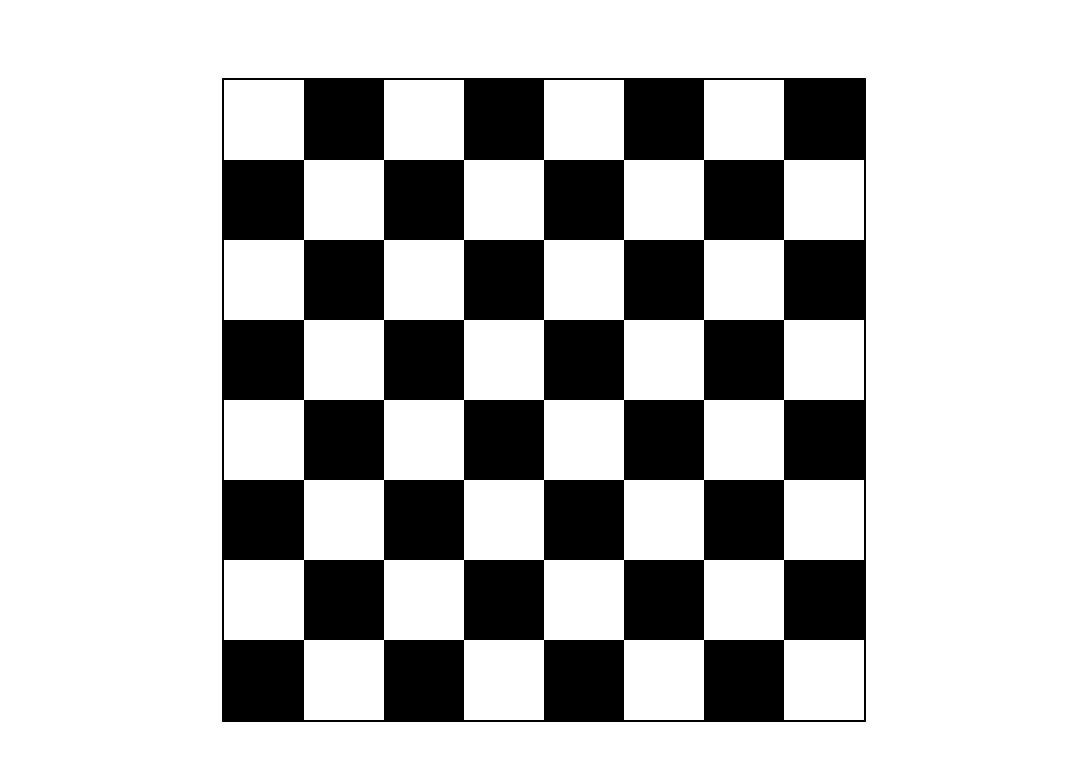
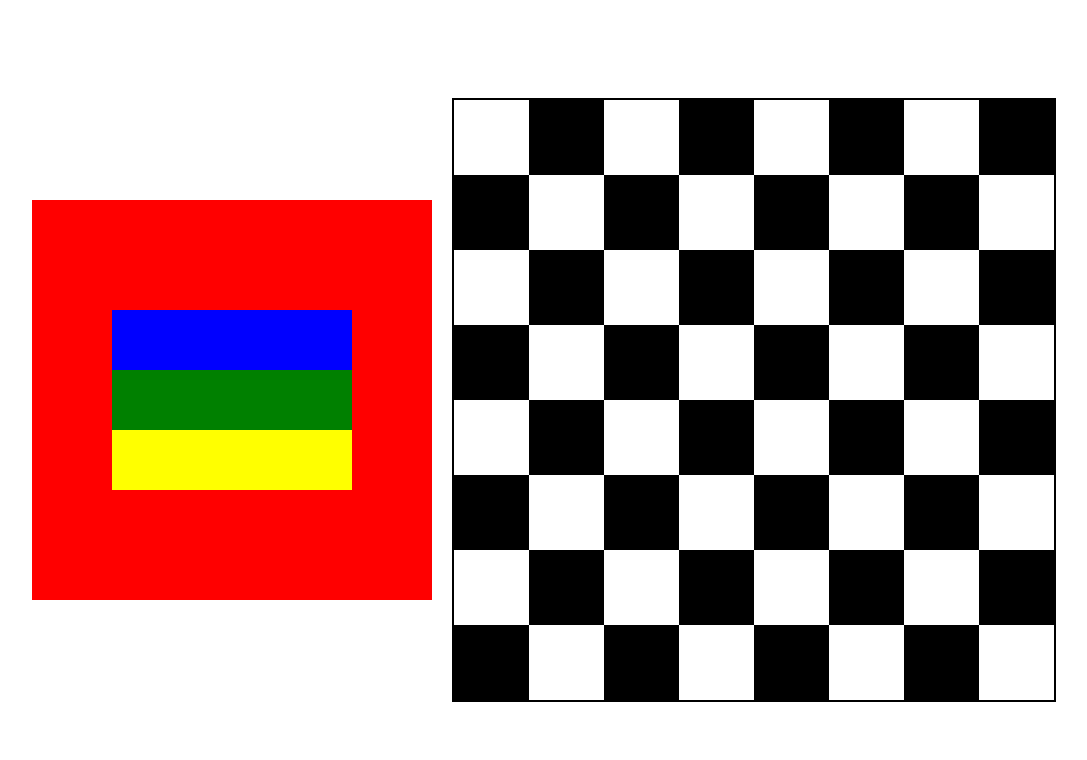
Before and after one commit to Mttt7/knightsTravails, a website built with webpack: page dist/index.html in a window 1280 px wide. Shown: the whole page, without its empty margins (96-1183 px from the left). Built offline with nearby package versions, Linux system fonts and the light colour scheme.

Commit message:
add sketch of menu

```diff
--- a/src/drawing.js
+++ b/src/drawing.js
@@ -4,11 +4,10 @@ function CellHoverEffectIn(e){
 
 }
 function CellHoverEffectOut(e){
-
     e.target.innerText=''
-
 }
 
+//move to global functions.js?
 function convertToChessNotation(str){
     const patternX = /[0-9]*/
     const patternY = /[-][0-9]*/
@@ -43,7 +42,21 @@ boardEl.classList.add('board')
 }
 
 export function drawMenu(){
+    const menuWrapper = document.createElement('div')
+        menuWrapper.classList.add('menu-wrapper')
+    const startDisplay = document.createElement('div')
+        startDisplay.classList.add('start-display')
+    const numberOfMovesDisplay = document.createElement('div')
+        numberOfMovesDisplay.classList.add('number-of-moves-display')
+    const stopDisplay = document.createElement('div')
+        stopDisplay.classList.add('stop-display')
+    menuWrapper.appendChild(startDisplay)
+    menuWrapper.appendChild(numberOfMovesDisplay)
+    menuWrapper.appendChild(stopDisplay)
 
+
+
+    return menuWrapper
 }
 
 export function drawHeader(){
--- a/src/index.js
+++ b/src/index.js
@@ -1,7 +1,7 @@
 import './styles/style.css'
-import drawBoard from './drawing';
+import drawBoard, { drawMenu } from './drawing';
 
 const container = document.querySelector('#container')
 
-
+container.appendChild(drawMenu());
 container.appendChild(drawBoard());
--- a/src/styles/style.scss
+++ b/src/styles/style.scss
@@ -7,15 +7,16 @@ body{
     display: flex;
     align-items: center;
     justify-content: center;
+    gap: 20px;
 }
 
 
 .board{
     border: solid 2px black;
-    height: calc(8*80px);
+    height: calc(8*75px);
     display: grid;
-    grid-template-columns: repeat(8,80px);
-    grid-template-rows: repeat(8,80px);
+    grid-template-columns: repeat(8,75px);
+    grid-template-rows: repeat(8,75px);
 
     .cell{
         font-family: 'Ubuntu', sans-serif;
@@ -33,6 +34,32 @@ body{
     .cell.white{
         background-color: white;
         color: black;
+    }
+}
+
+.menu-wrapper{
+    width: 400px;
+    height: 400px;
+    background-color: red;
+
+    display: flex;
+    flex-direction: column;
+    align-items: center;
+    justify-content: center;
+    .start-display{
+        width: 60%;
+        height: 60px;
+        background-color: blue;
+    }
+    .number-of-moves-display{
+        width: 60%;
+        height: 60px;
+        background-color: green;
+    }
+    .stop-display{
+        width: 60%;
+        height: 60px;
+        background-color: yellow;
     }
 }
 
```
Also changed, not shown: dist/main.js, src/styles/style.css, 1 other file.
